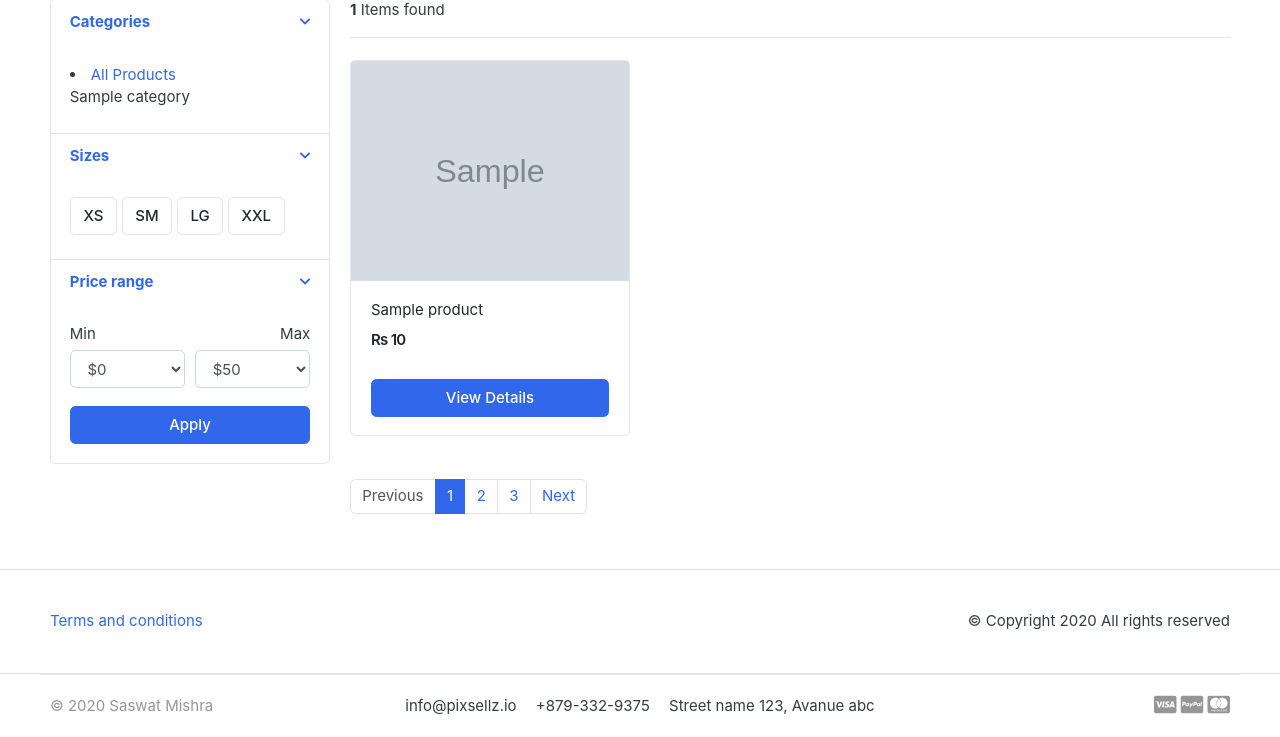
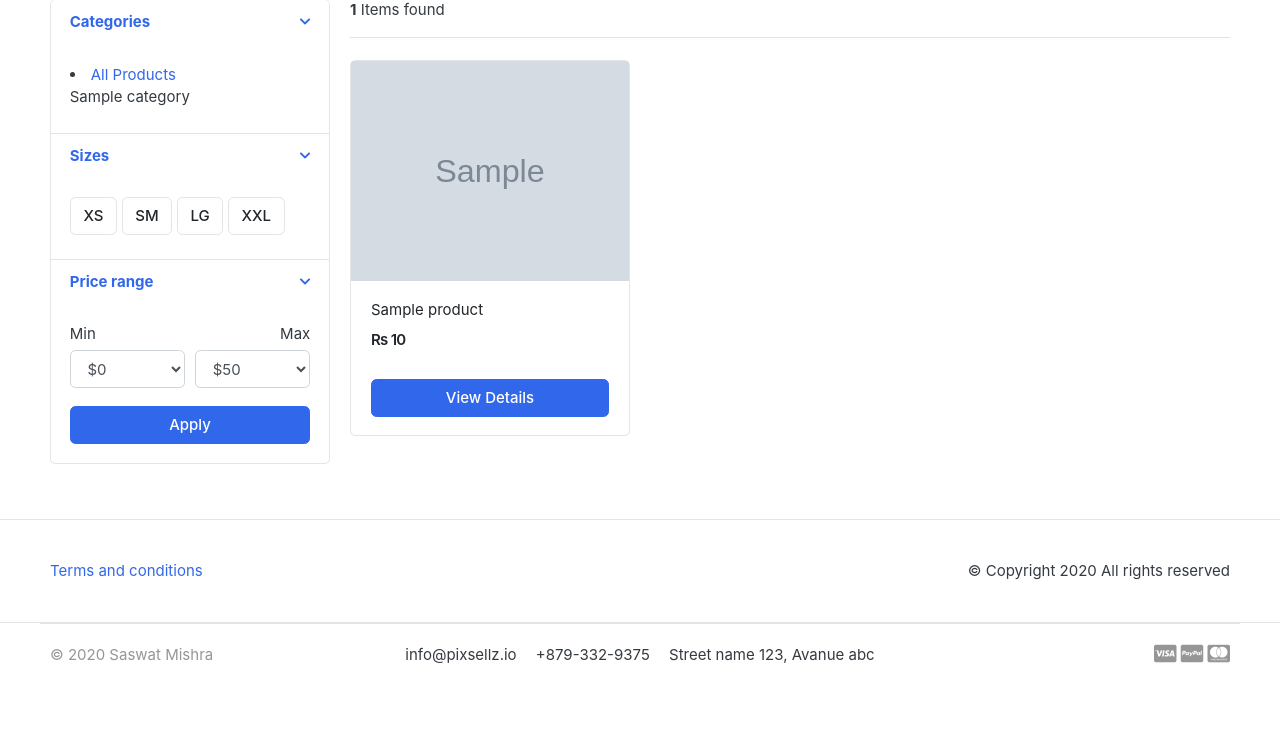
Before and after one commit to 87saswat/ecom-demo-grtcrt, a Django app: page /store/ in a window 1280 px wide. Shown: the part 295-1032 px from the top of the page. After the commit the page ends 958 px from the top, so only its background shows below. Run offline with Django 3.2, Linux system fonts and the light colour scheme; tables that the repository leaves empty hold one stand-in row (values such as "Sample post"); grey boxes marked "Sample" are stand-in pictures; some libraries are stand-ins or nearby versions; some web fonts are replaced.

Commit message:
Pagination functionality added

```diff
--- a/store/templates/store.html
+++ b/store/templates/store.html
@@ -155,15 +155,33 @@
 	{% endfor %}
 </div> <!-- row end.// -->
 
+<!-- Inplementing Django Paginator functionality on bootstrap Paginator -->
+<nav class="mt-4" aria-label="Page navigation sample">
+	{% if products.has_other_pages %}
+		<ul class="pagination">
+			<!-- condition for previous button. If previous page available, run ?page/products.previous_page -->
+		{% if products.has_previous %}
+			<li class="page-item"><a class="page-link" href="?page={{products.previous_page_number}}">Previous</a></li>
+		{% else %}
+		<!-- else disable the previous button -->
+			<li class="page-item disabled"><a class="page-link" href="#">Previous</a></li>
+		{% endif %}
 
-<nav class="mt-4" aria-label="Page navigation sample">
-  <ul class="pagination">
-    <li class="page-item disabled"><a class="page-link" href="#">Previous</a></li>
-    <li class="page-item active"><a class="page-link" href="#">1</a></li>
-    <li class="page-item"><a class="page-link" href="#">2</a></li>
-    <li class="page-item"><a class="page-link" href="#">3</a></li>
-    <li class="page-item"><a class="page-link" href="#">Next</a></li>
-  </ul>
+		{% for i in products.paginator.page_range %}
+		<!-- condition for next page -->
+			{% if products.number == i %}
+				<li class="page-item active"><a class="page-link" href="#">{{i}}</a></li>
+			{% else %}
+				<li class="page-item"><a class="page-link" href="?page={{i}}">{{i}}</a></li>
+			{% endif %}
+		{% endfor %}
+		{% if products.has_next %}
+			<li class="page-item"><a class="page-link" href="?page={{products.next_page_number}}">Next</a></li>
+		{% else %}
+			<li class="page-item disabled"><a class="page-link" href="#">Next</a></li>
+		{% endif %}
+		</ul>
+	{% endif %}
 </nav>
 
 	</main> <!-- col.// -->
--- a/store/views.py
+++ b/store/views.py
@@ -3,6 +3,8 @@ from django.shortcuts import get_object_or_404, render
 from category.models import Category
 from .models import Product
 from cart.models import Cart, CartItem
+
+from django.core.paginator import Page, PageNotAnInteger,Paginator
 
 from cart.views import _cart_id
 
@@ -14,15 +16,27 @@ def store(request, category_slug=None):
     if category_slug != None:
         categories = get_object_or_404(Category, slug = category_slug) # It calls get() on given model manager (Category class here) with slug field, and raises Http404instead ModelDoesnotExist error
         products = Product.objects.filter(category=categories, is_available=True)
+
+         # inititating paginator functionality for "Product categories" with the above query.
+        paginator = Paginator(products, 3)
+        page = request.GET.get('page')
+        paged_products = paginator.get_page(page)
+
         product_count = products.count()
     else:
         products = Product.objects.all().filter(is_available=True)
+
+        # inititating paginator functionality for "All Products" with the above query.
+        paginator = Paginator(products, 2) # Implementing paginator here, we want to display 6 products in one page
+        page = request.GET.get('page') # the "page" parameter will come from the url i.e. we will capture it from 127.0.0.1:8000/store/?page=2 or 127.0.0.1:8000/store/?page=3 etc
+        paged_products = paginator.get_page(page) # We got the 6 products per page here and this "paged_products" will be passed in the template
+
         product_count = products.count()
 
     context= {
-    'products': products,
+    'products': paged_products,
     'product_count':product_count
-    }
+    } #Instead of passing total products, we are passing the Paginator's -> paged_product here
 
 
     return render(request,'store.html', context )
```
